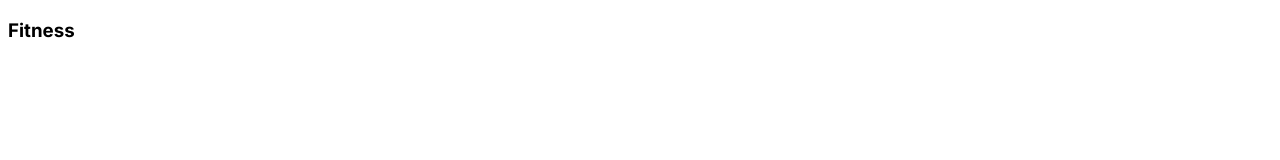
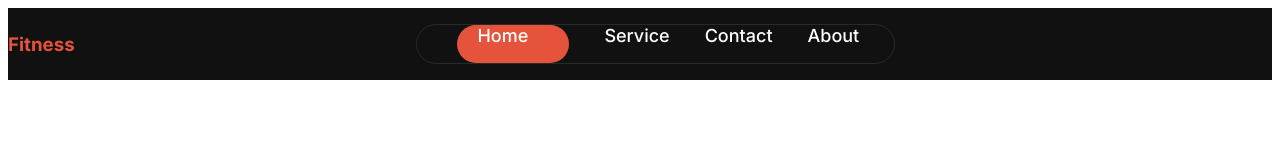
Before and after one commit to chaechan33/my-second-assignment, a plain HTML site: page index.html in a window 1280 px wide. Drawn offline with Linux system fonts and the light colour scheme.

Commit message:
more styles added

```diff
--- a/index.html
+++ b/index.html
@@ -9,25 +9,36 @@
 </head>
 
 <body class="inter-font">
-    <header>
-        <nav class="navbar">
+    <header class=" bg-colour">
+        <nav class="navbar  display-flex ">
             <h3 class="brand">Fitness</h3>
+            <ul class="nav-links  display-flex ">
+                <li class="nav-items btn-styles home-btn">
+                    <a href="" class="nav-link  text-white">Home</a>
+                </li>
+                <li class="nav-items">
+                    <a href="" class="nav-link  text-white"> Service</a>
+                </li>
+                <li class="nav-items">
+                    <a href="" class="nav-link text-white  ">
+                        Contact</a>
+                </li>
+                <li class="nav-items">
+                    <a href="" class="nav-link text-white">About</a>
+                </li>
+
+            </ul>
+
+            <div class="banner">
 
 
 
+            </div>
 
         </nav>
-
-
     </header>
 
-
-
-
-
-
     <main>
-
     </main>
     <footer>
 
--- a/styles.css
+++ b/styles.css
@@ -10,3 +10,79 @@
     font-variation-settings:
         "slnt" 0;
 }
+
+/* shared styles */
+.display-flex {
+    display: flex;
+}
+
+.text-white {
+    color: rgb(255, 255, 255);
+}
+
+.bg-colour {
+    background-color: rgb(17, 17, 17);
+}
+
+.btn-styles {
+    border-radius: 46px;
+    color: rgb(255, 255, 255);
+    background: rgb(230, 83, 60);
+    width: 92px;
+    height: 38px;
+
+}
+
+.home-btn {
+    padding-left: 20px;
+}
+
+
+/* header styles */
+
+
+
+
+/* navbar related styles */
+.navbar {
+    justify-content: space-between;
+    align-items: center;
+    margin-right: 35px;
+
+}
+
+.nav-links {
+    box-sizing: border-box;
+    border: 1px solid rgba(255, 255, 255, 0.1);
+    border-radius: 39px;
+
+
+}
+
+.nav-items {
+
+    list-style: none;
+    margin-right: 35px;
+
+
+}
+
+.nav-link {
+    text-decoration: none;
+    font-size: 18px;
+    font-weight: 500;
+
+
+}
+
+.navbar,
+.banner {
+    max-width: 1440px;
+
+}
+
+.brand {
+    color: rgb(230, 83, 60);
+
+
+}
```
Also changed, not shown: images/Images 2.png (added), images/exercise1.jpg (added), images/exercise2.png (added), images/exercise3.png (added), images/exercise5.jpg (added), images/exercise6.jpg (added), images/image 2.png (added), images/image 3.png (added), images/image 4.png (added), images/image 5.png (added), images/run.jpg (added), images/trainer1.png (added), images/trainer2.png (added), images/trainer3.png (added), 2 more files, 2 other files.
